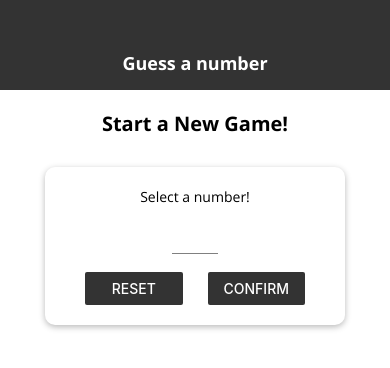
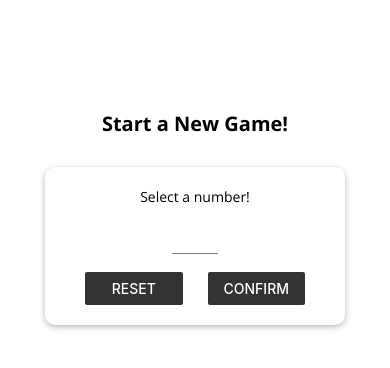
Before and after one commit to KihoonCode/Responsive-and-Adaptive-UI-Study, a React Native app: screen / in a window 390 px wide. Shown: the top 368 px of the page. Built offline with nearby package versions, Linux system fonts and the light colour scheme.

Commit message:
Added Platform object

```diff
--- a/components/Header.js
+++ b/components/Header.js
@@ -1,5 +1,5 @@
 import React from 'react';
-import { StyleSheet, View, Text } from 'react-native';
+import { StyleSheet, View, Text, Platform } from 'react-native';
 
 import Colors from '../constants/colors';
 
@@ -16,7 +16,7 @@ const styles = StyleSheet.create({
    header: {
       width: '100%',
       height: 90,
-      backgroundColor: Colors.primary,
+      backgroundColor: Platform.OS === 'android' ? Colors.primary : 'white',
       paddingTop: 36,
       justifyContent: 'center',
       alignItems: 'center'
```
